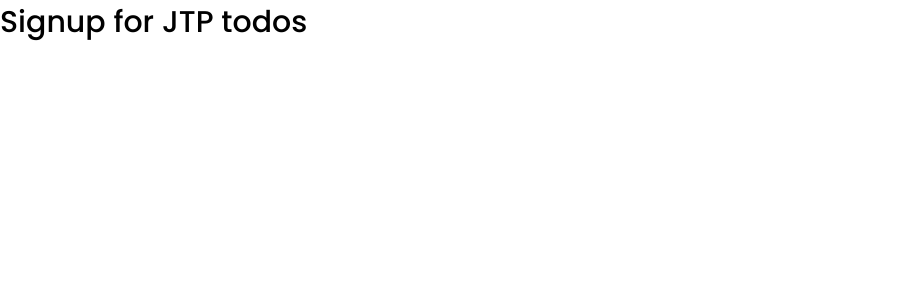
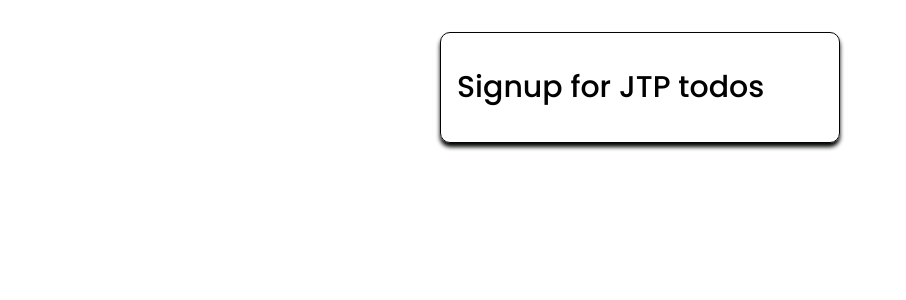
Before and after one commit to joshytheprogrammer/todos-frontend, a Nuxt app: page /register in a window 1280 px wide. Shown: the top 300 px of the page, without its empty margins (0-906 px from the left). Built offline with nearby package versions, Linux system fonts and the light colour scheme.

Commit message:
improving register page

```diff
--- a/pages/register.vue
+++ b/pages/register.vue
@@ -12,6 +12,22 @@ export default {
 
 <style lang="scss" scoped>
 .container {
+  display: flex;
+  flex-direction: column;
+  justify-content: space-evenly;
+
+  width: 400px;
+  max-width: 90%;
+
+  height: fit-content;
+
+  margin: 2rem auto;
+  padding: 2rem 1rem;
+
+  border: 1px solid $dark;
+  box-shadow: 0px 4px 4px $dark;
+  border-radius: 10px;
+
   h1 {
     @include display-1;
   }
```
